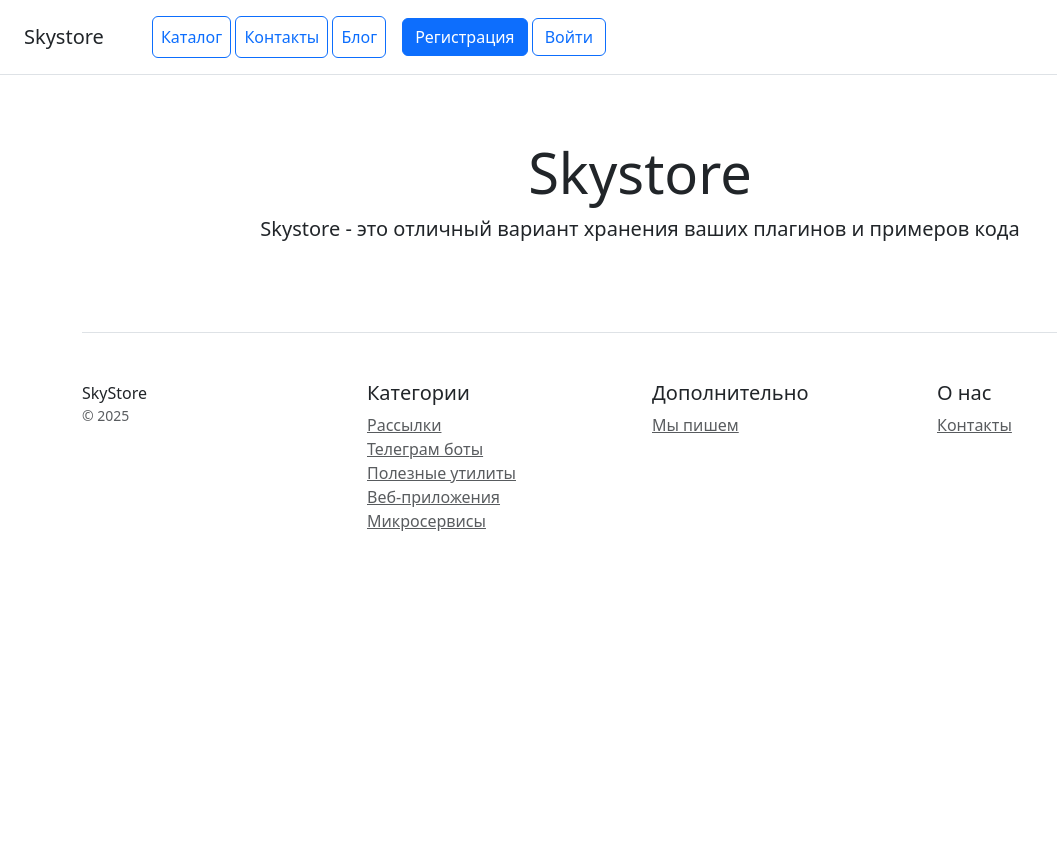
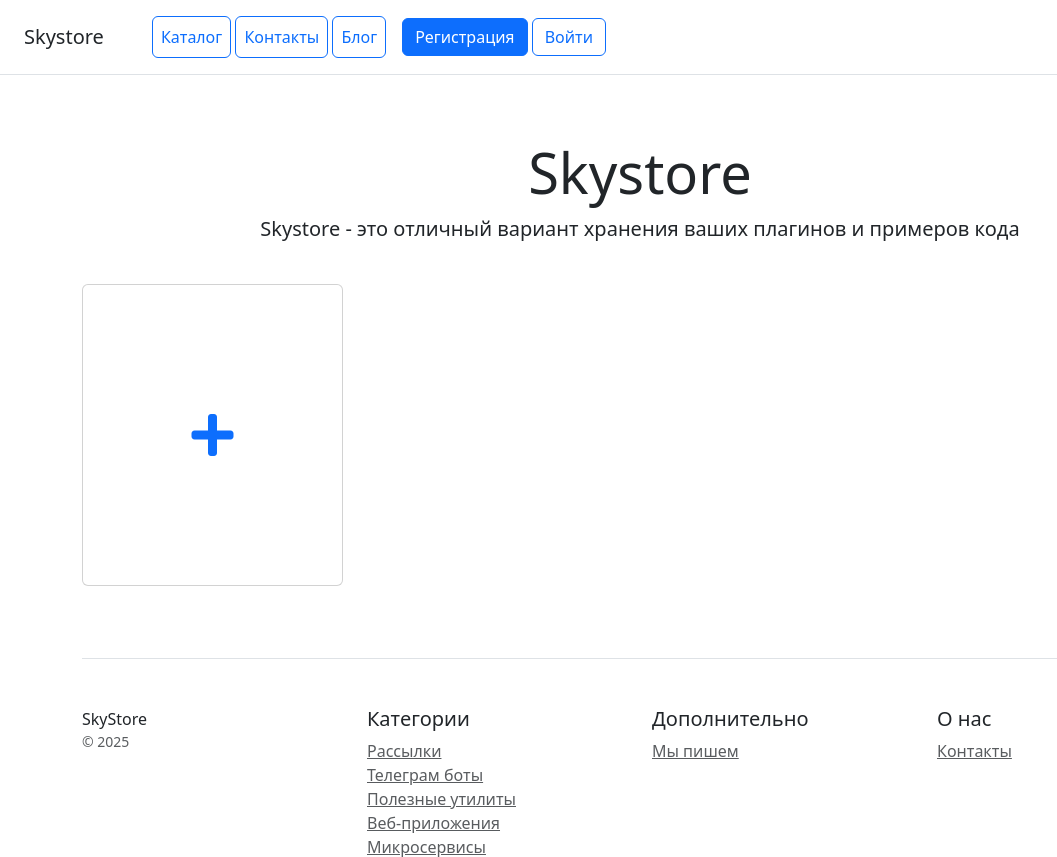
Before and after one commit to AntonyukEvgeniy/Django_Practice, a Django app: page / in a window 1280 px wide. Shown: the top 857 px of the page, without its empty margins (0-1057 px from the left). Before the commit the page ends 531 px from the top, so only its background shows below. Run offline with Django 5.2, Linux system fonts and the light colour scheme; data that the repository does not hold is empty; parts of the project's set-up code (start-up, migrations or seed data) failed here and were passed over; some libraries are stand-ins or nearby versions.

Commit message:
+ функционал и права доступа владельца продукта добавлены

```diff
--- a/catalog/forms.py
+++ b/catalog/forms.py
@@ -5,7 +5,7 @@ from .models import Product
 class ProductForm(forms.ModelForm):
     class Meta:
         model = Product
-        fields = ["name", "description", "image", "category", "purchase_price","owner"]
+        fields = ["name", "description", "image", "category", "purchase_price"]
 
     def __init__(self, *args, **kwargs):
         super().__init__(*args, **kwargs)
--- a/catalog/models.py
+++ b/catalog/models.py
@@ -31,11 +31,12 @@ class Product(models.Model):
     )
     is_published = models.BooleanField(default=False, verbose_name="Опубликовано")
     owner = models.ForeignKey(
-        'users.CustomUser',
+        "users.CustomUser",
         on_delete=models.CASCADE,
         verbose_name="Владелец продукта",
-        related_name="products"
+        related_name="products",
     )
+
     class Meta:
         verbose_name = "Продукт"
         verbose_name_plural = "Продукты"
--- a/catalog/templates/base.html
+++ b/catalog/templates/base.html
@@ -5,6 +5,7 @@
     <meta name="viewport" content="width=device-width, initial-scale=1">
     <title>{% block title %}Skystore{% endblock %}</title>
     <link href="/static/css/bootstrap.min.css" rel="stylesheet">
+    <link href="https://cdnjs.cloudflare.com/ajax/libs/font-awesome/5.15.4/css/all.min.css" rel="stylesheet">
     {% block extra_css %}{% endblock %}
 </head>
 <body>
--- a/catalog/templates/catalog/home.html
+++ b/catalog/templates/catalog/home.html
@@ -23,5 +23,12 @@
         </div>
     </div>
     {% endfor %}
+        <div class="col-3">
+        <a href="{% url 'catalog:product_create' %}" class="card mb-4 box-shadow text-decoration-none">
+            <div class="card-body d-flex align-items-center justify-content-center" style="height: 300px">
+                <i class="fas fa-plus fa-3x text-primary"></i>
+            </div>
+        </a>
+    </div>
 </div>
 {% endblock %}
--- a/catalog/templates/catalog/product_detail.html
+++ b/catalog/templates/catalog/product_detail.html
@@ -17,9 +17,11 @@
         {% if is_moderator %}
             <p>Статус публикации: {% if product.is_published %}Опубликован{% else %}Не опубликован{% endif %}</p>
         {% endif %}
-        <a href="{% url 'catalog:product_update' product.pk %}" class="btn btn-primary">Редактировать</a>
-        {% if perms.catalog.delete_product %}
+        {% if user == product.owner or is_moderator %}
+            <a href="{% url 'catalog:product_update' product.pk %}" class="btn btn-primary">Редактировать</a>
+            {% if perms.catalog.delete_product or user == product.owner %}
             <a href="{% url 'catalog:product_delete' product.pk %}" class="btn btn-danger">Удалить</a>
+            {% endif %}
         {% endif %}
     </div>
 </div>
--- a/catalog/views.py
+++ b/catalog/views.py
@@ -109,7 +109,10 @@ class ProductDeleteView(LoginRequiredMixin, DeleteView):
         return base_qs.filter(owner=self.request.user)
 
     def delete(self, request, *args, **kwargs):
-        if not request.user.has_perm("catalog.delete_product") and not self.get_queryset().exists():
+        if (
+            not request.user.has_perm("catalog.delete_product")
+            and not self.get_queryset().exists()
+        ):
             messages.error(request, "У вас нет прав на удаление продукта")
             return redirect("catalog:product_detail", pk=kwargs["pk"])
         messages.success(request, "Продукт успешно удален")
```
Also changed, not shown: catalog/templates/catalog/product_form.html (+10 -9 lines).
